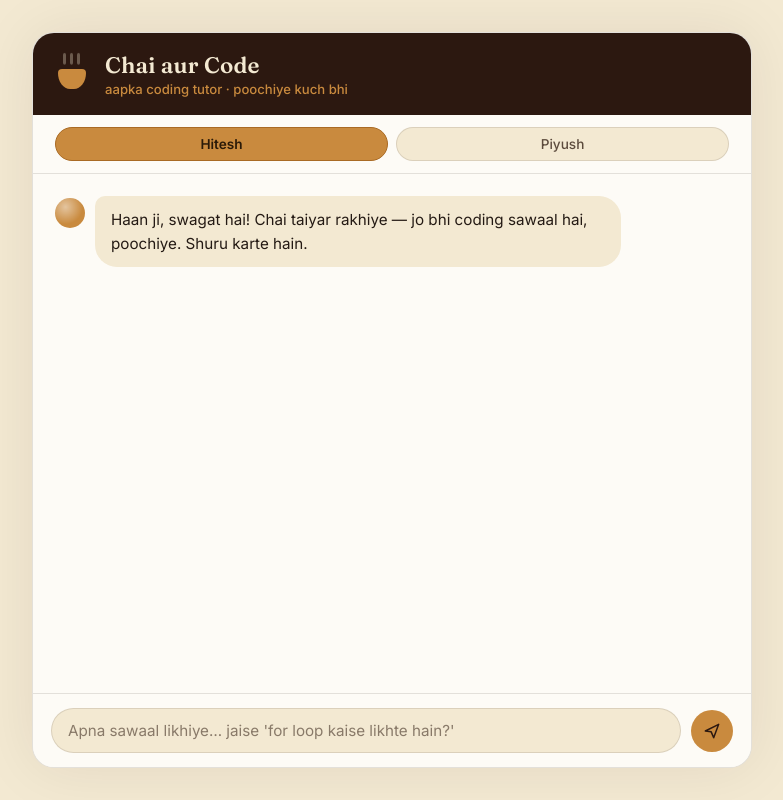
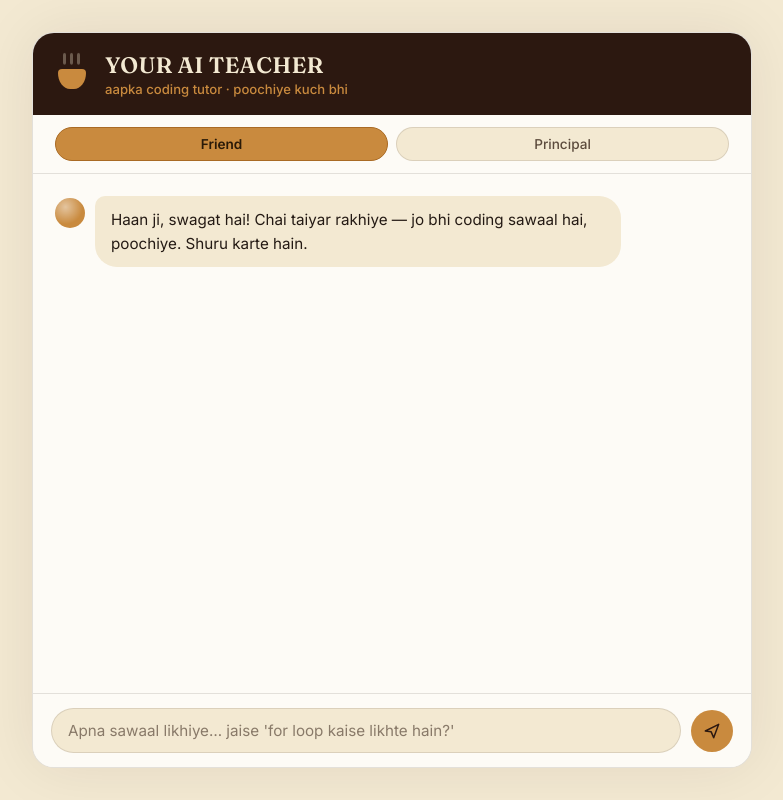
Before and after one commit to abhshek-04/personal_ai, a website: page public/index.html in a window 1280 px wide. Shown: the whole page, without its empty margins (248-1031 px from the left). Drawn offline with Linux system fonts and the light colour scheme.

Commit message:
update title and persona names in index.html; modify dependencies in package.json and .gitignore

```diff
--- a/package.json
+++ b/package.json
@@ -7,6 +7,7 @@
     "start": "node server.js"
   },
   "dependencies": {
+    "@google/genai": "^2.12.0",
     "dotenv": "^16.6.1",
     "express": "^4.19.2",
     "gitignore": "^0.7.0",
--- a/public/index.html
+++ b/public/index.html
@@ -3,7 +3,7 @@
 <head>
 <meta charset="UTF-8">
 <meta name="viewport" content="width=device-width, initial-scale=1.0">
-<title>Chai aur Code — Tutor</title>
+<title>AT Tutor</title>
 <link rel="preconnect" href="https://fonts.googleapis.com">
 <link href="https://fonts.googleapis.com/css2?family=Fraunces:opsz,wght@9..144,500;9..144,600&family=Inter:wght@400;500;600&family=JetBrains+Mono:wght@400;500&display=swap" rel="stylesheet">
 <link rel="stylesheet" href="styles.css">
@@ -20,14 +20,14 @@
       <div class="cup-body"></div>
     </div>
     <div class="header-text">
-      <h1>Chai aur Code</h1>
+      <h1>YOUR AI TEACHER</h1>
       <p id="headerTagline">aapka coding tutor · poochiye kuch bhi</p>
     </div>
   </header>
 
   <div class="persona-switch" id="personaSwitch" role="group" aria-label="Choose your tutor">
-    <button type="button" class="persona-btn active" data-persona="hitesh" aria-pressed="true">Hitesh</button>
-    <button type="button" class="persona-btn" data-persona="piyush" aria-pressed="false">Piyush</button>
+    <button type="button" class="persona-btn active" data-persona="hitesh" aria-pressed="true">Friend</button>
+    <button type="button" class="persona-btn" data-persona="piyush" aria-pressed="false">Principal</button>
   </div>
 
   <main class="chat-log" id="chatLog" role="log" aria-live="polite" aria-label="Conversation">
```
Also changed, not shown: 2 other files.
